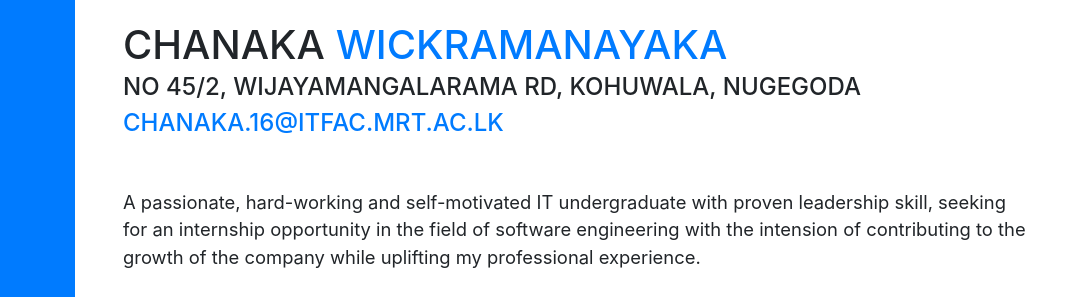
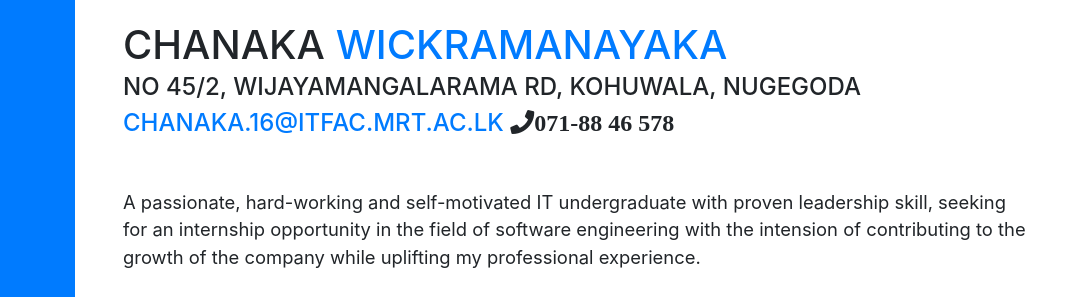
Before and after one commit to ChanakaUOMIT/chanaka.info, a website with bundled scripts: page index.html in a window 1280 px wide. Shown: the part 202-499 px from the top of the page, 197-1280 px from the left. Built offline with nearby package versions, Linux system fonts and the light colour scheme; a web font is replaced by a local one.

Commit message:
contact Number updated

```diff
--- a/index.html
+++ b/index.html
@@ -81,6 +81,7 @@
           </h1>
           <div class="subheading mb-5">No 45/2, Wijayamangalarama Rd, Kohuwala, Nugegoda
             <a href="mailto:chanaka.16@itfac.mrt.ac.lk">chanaka.16@itfac.mrt.ac.lk</a>
+            <i class="fas fa-phone">071-88 46 578</i>
           </div>
           <p class="lead mb-5">A passionate, hard-working and self-motivated IT undergraduate
             with proven leadership skill, seeking for an internship opportunity
```
